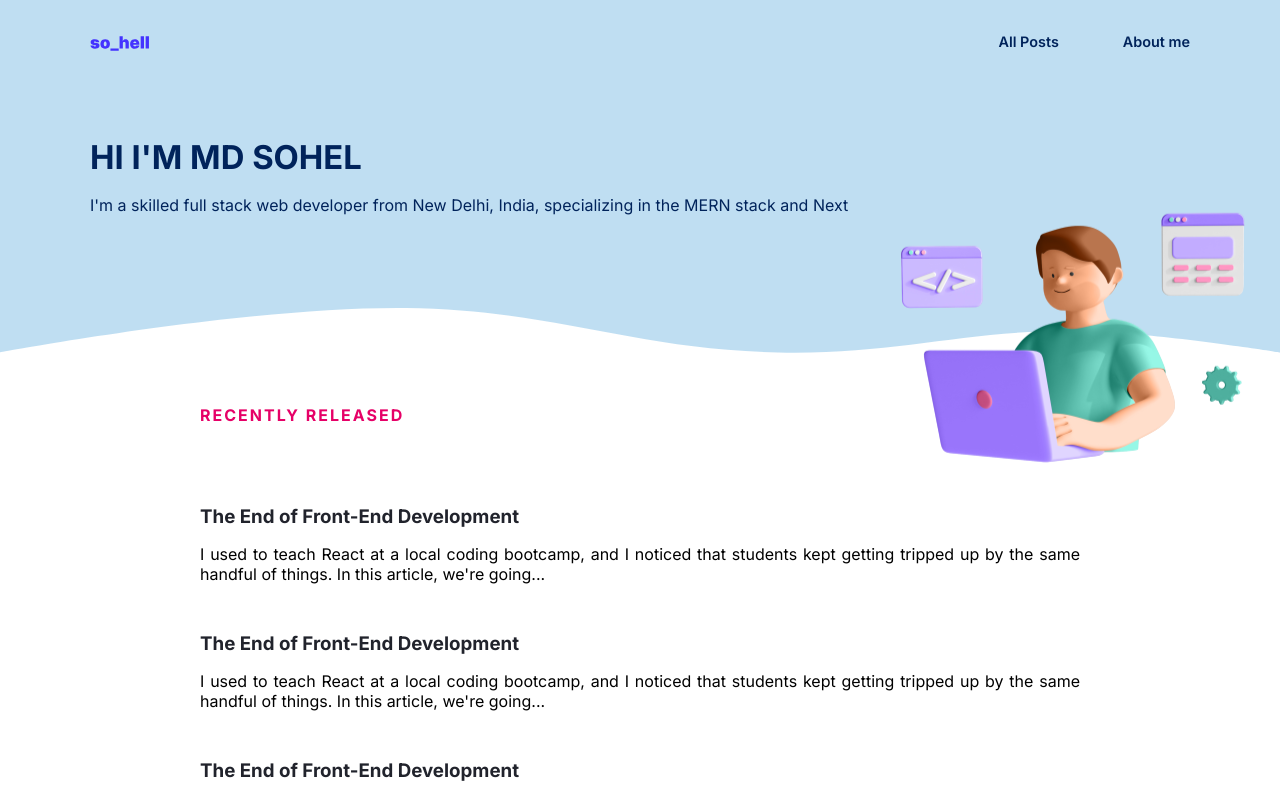
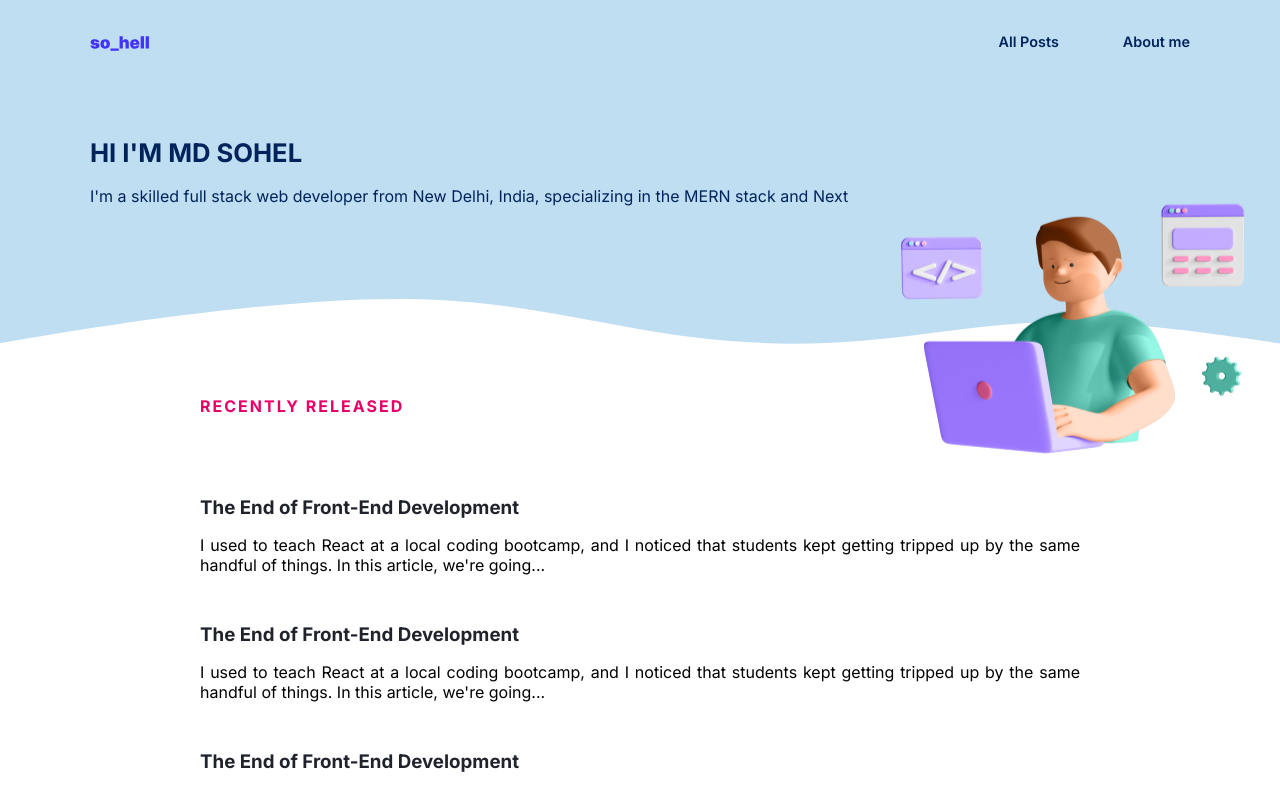
Before and after one commit to noobCode-69/personal-blogging, a Next.js app: page / in a window 1280 px wide. Shown: the top 791 px of the page. Built offline with nearby package versions, Linux system fonts and the light colour scheme.

Commit message:
responsive

```diff
--- a/components/home/hero/hero.module.css
+++ b/components/home/hero/hero.module.css
@@ -15,7 +15,7 @@
 }
 
 .hero h1 {
-  font-size: calc(1.25rem + 1vw);
+  font-size: calc(0.8rem + 1vw);
   color: var(--dark-blue);
 }
 
```
